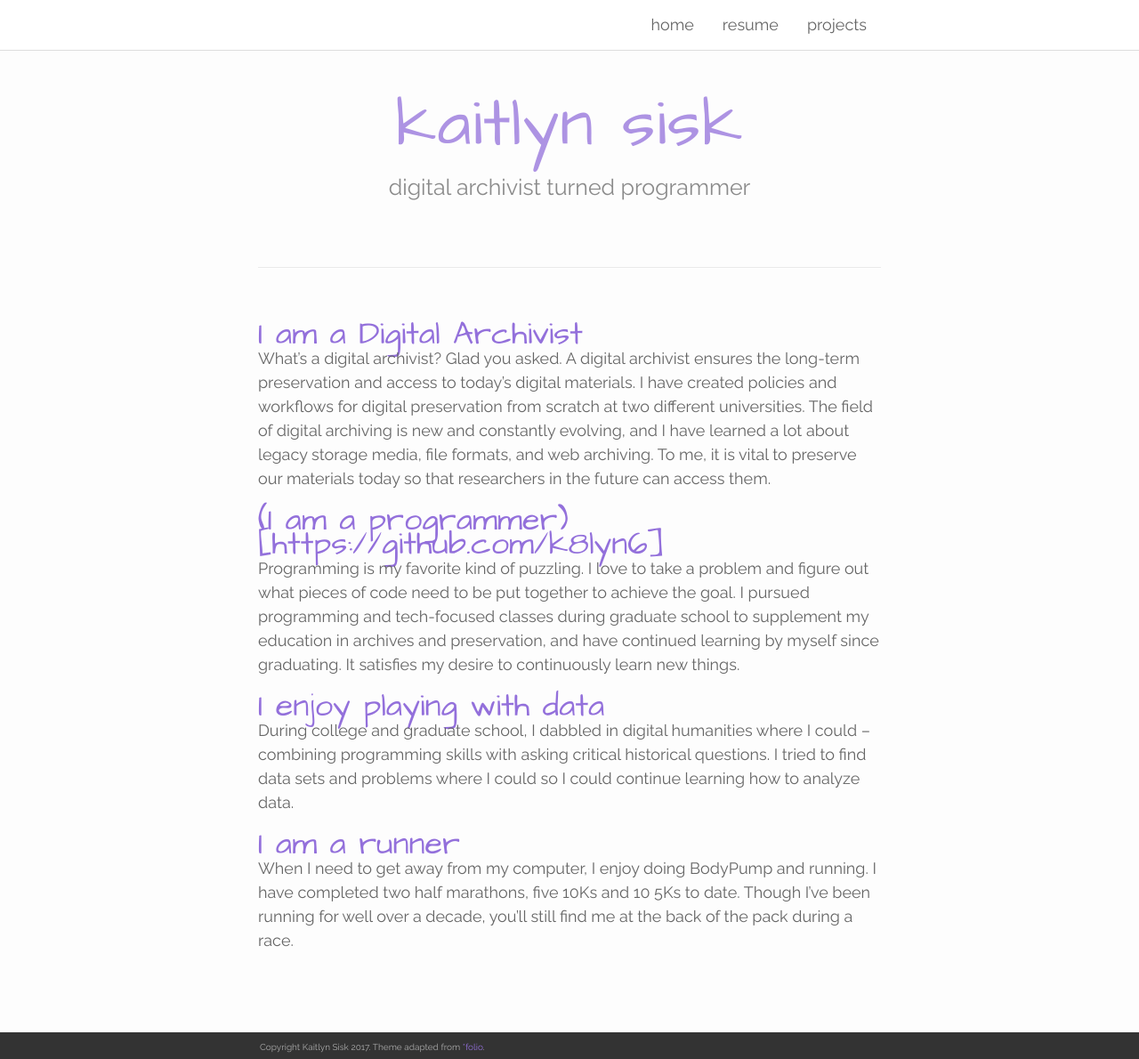
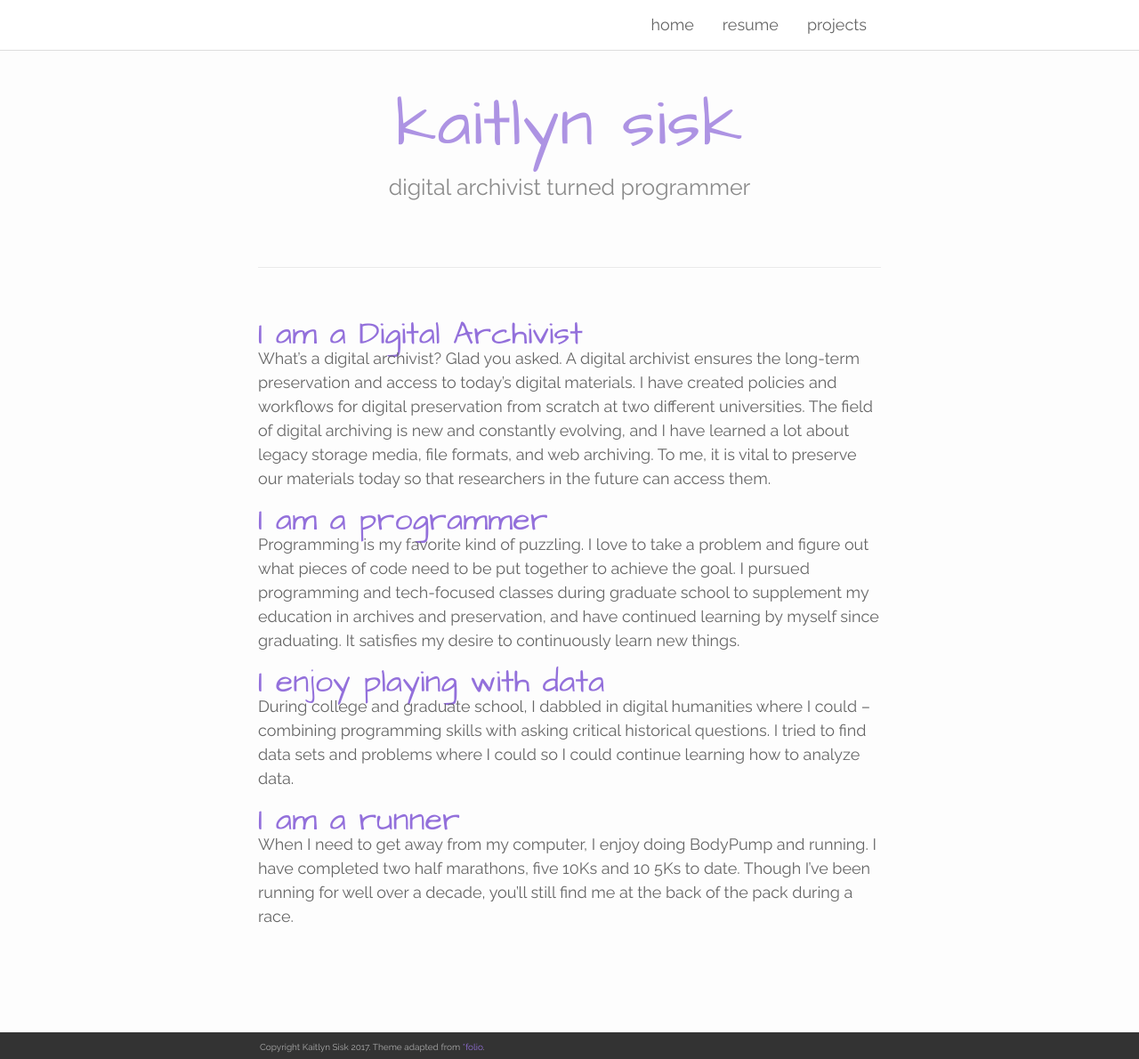
Before and after one commit to k8lyn6/portfolio, a Jekyll site: the page built from index.md, in a window 1280 px wide and 1190 px high. Shown: the whole window at 89% size. Built offline with Jekyll 4.4.1, drawn with Linux system fonts in a browser that asks for light colours; nearby versions of some CDN libraries; some web fonts are replaced.

Commit message:
fixed link

```diff
--- a/index.md
+++ b/index.md
@@ -5,7 +5,7 @@ title: "Kaitlyn Sisk"
 # I am a Digital Archivist
 What's a digital archivist? Glad you asked. A digital archivist ensures the long-term preservation and access to today's digital materials. I have created policies and workflows for digital preservation from scratch at two different universities. The field of digital archiving is new and constantly evolving, and I have learned a lot about legacy storage media, file formats, and web archiving. To me, it is vital to preserve our materials today so that researchers in the future can access them.
 
-# (I am a programmer)[https://github.com/k8lyn6]
+# [I am a programmer](https://github.com/k8lyn6)
 Programming is my favorite kind of puzzling. I love to take a problem and figure out what pieces of code need to be put together to achieve the goal. I pursued programming and tech-focused classes during graduate school to supplement my education in archives and preservation, and have continued learning by myself since graduating. It satisfies my desire to continuously learn new things.
 
 # [I enjoy playing with data](projects.md)
```
